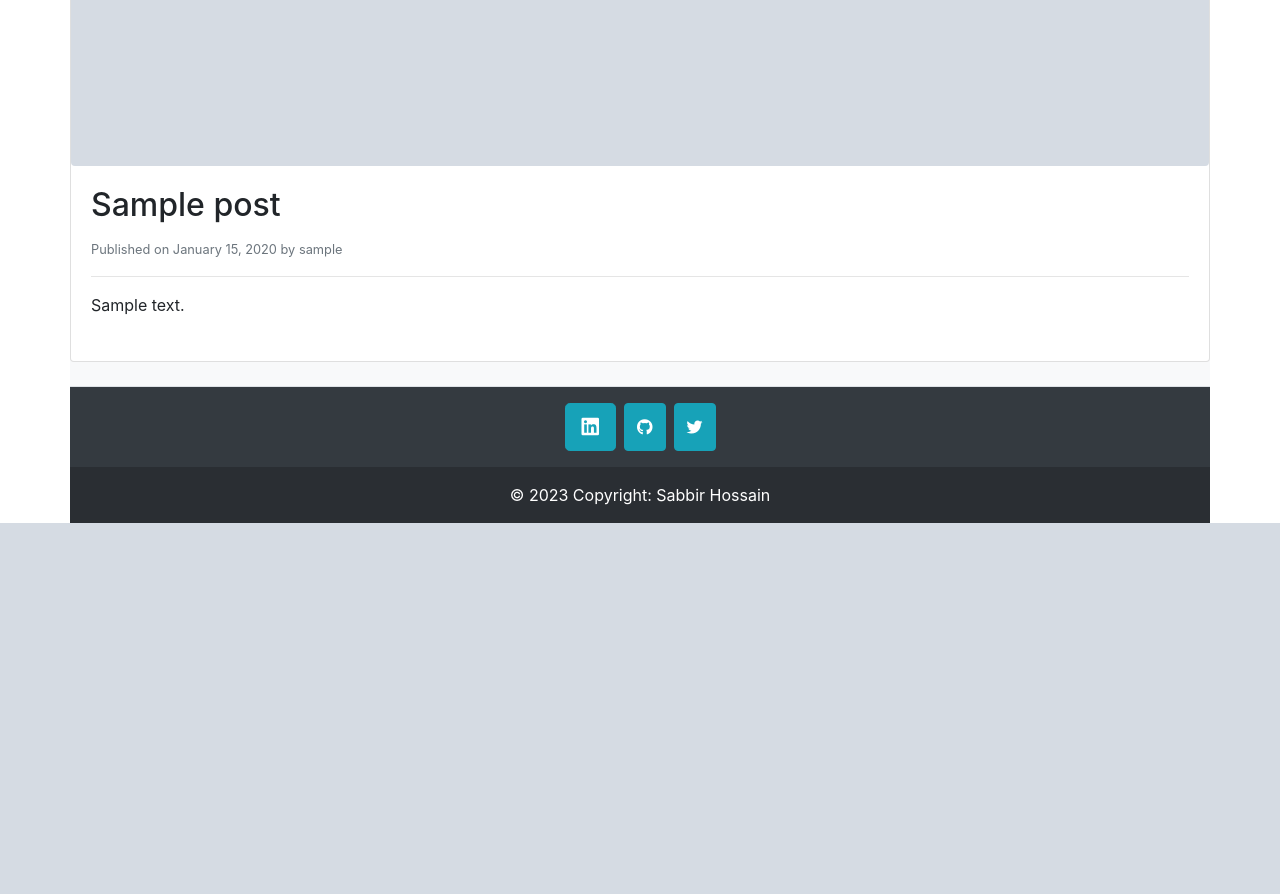
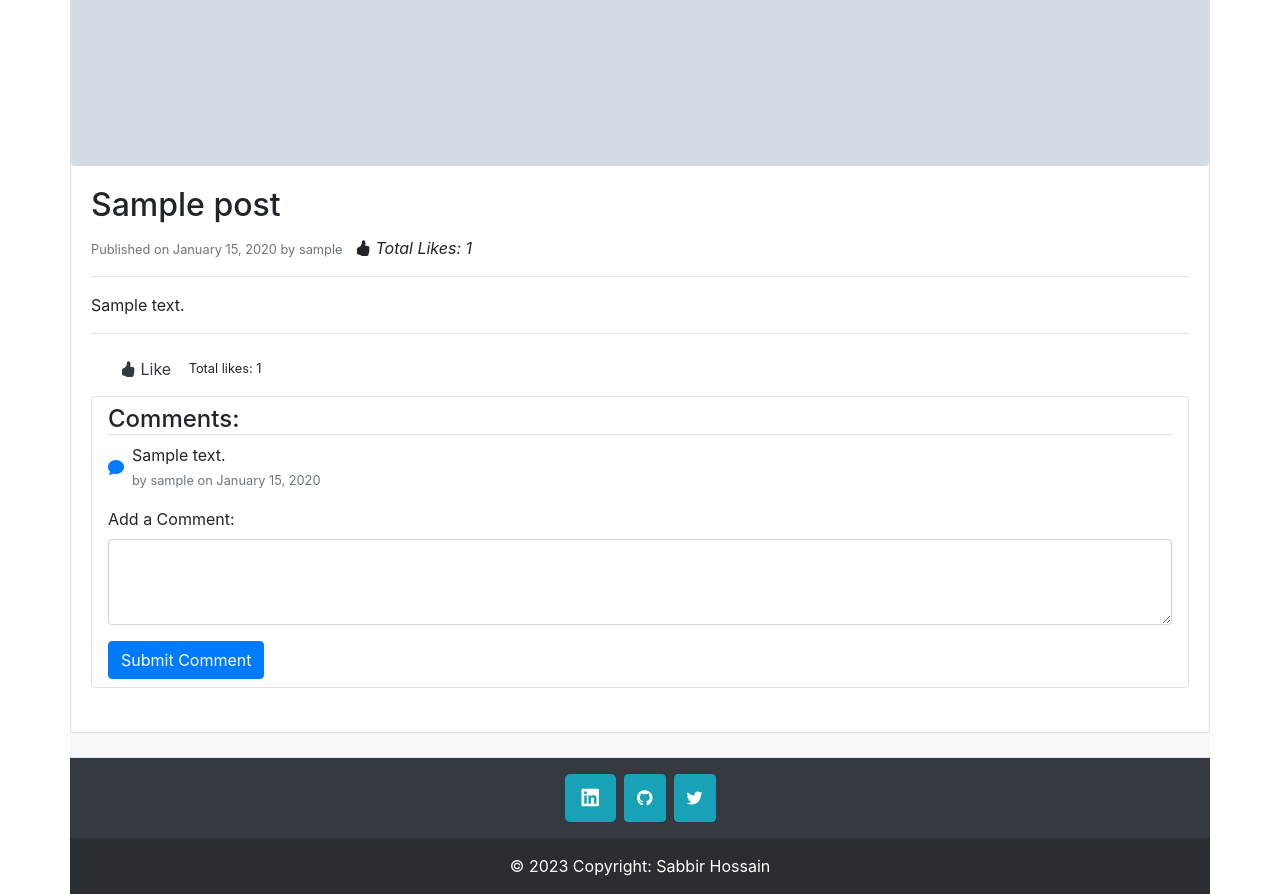
Before and after one commit to Sabbir1039/Blog-with-Django-Bootstrap, a Django app: page /posts/1/ in a window 1280 px wide. Shown: the part 769-1663 px from the top of the page. Before the commit the page ends 1292 px from the top, so only its background shows below. Run offline with Django 4.2, Linux system fonts and the light colour scheme; tables that the repository leaves empty hold one stand-in row (values such as "Sample post"); grey boxes marked "Sample" are stand-in pictures.

Commit message:
Like and Comment section added

```diff
--- a/blog_app/templates/blog_app/post_detail.html
+++ b/blog_app/templates/blog_app/post_detail.html
@@ -7,9 +7,57 @@
         <h2 class="card-title">{{ post.title }}</h2>
         <p class="card-text">
             <small class="text-muted">Published on {{ post.created_at|date:"F j, Y" }} by {{ post.author }}</small>
+            <i class="ml-2 bi-hand-thumbs-up-fill"></i>
+            <i class="mb-0">Total Likes: {{ post.likes.count }}</i>
         </p>
         <hr>
         <p class="card-text">{{ post.content | safe }}</p>
+        <hr>
+
+        <!-- Likes Section -->
+        <div class="d-flex align-items-center ml-3">
+            <form method="post" action="{% url 'post-detail' pk=post.pk %}">
+                {% csrf_token %}
+                <button type="submit" name="like_button" class="btn btn-md btn-link text-dark">
+                    <i class="bi-hand-thumbs-up-fill"></i>
+                    Like
+                </button>
+                <small>Total likes: {{ post.likes.count }}</small>
+            </form>
+        </div>
+
+        <!-- Comments Section -->
+        <div class="border rounded px-3 py-2 mt-2">
+            <h4 class="border-bottom">Comments:</h4>
+            {% if post.comments.exists %}
+            <ul class="list-unstyled">
+                {% for comment in post.comments.all %}
+                    <li class="mb-2">
+                        <div class="d-flex align-items-center">
+                            <i class="bi-chat-fill text-primary mr-2"></i>
+                            <div>
+                                <p class="mb-0">{{ comment.content }}</p>
+                                <small class="text-muted">by {{ comment.author }} on {{ comment.created_at|date:"F j, Y" }}</small>
+                            </div>
+                        </div>
+                    </li>
+                {% endfor %}
+            </ul>
+            {% else %}
+                <p>No Comments!</p>
+            {% endif %}
+            <!-- Form for adding comments -->
+            <form method="post" action="{% url 'post-detail' pk=post.pk %}">
+                {% csrf_token %}
+                <div class="form-group">
+                    <label for="comment_content">Add a Comment:</label>
+                    <textarea class="form-control" id="comment_content" name="comment_content" rows="3" required></textarea>
+                </div>
+                <button type="submit" class="btn btn-primary">Submit Comment</button>
+            </form>
+        </div>
+
+
         <div class="mt-4">
             {% if request.user == post.author %}
                 <a href="{% url 'post-update' post.id %}" class="btn btn-primary mt-1">Update Post</a>
```
